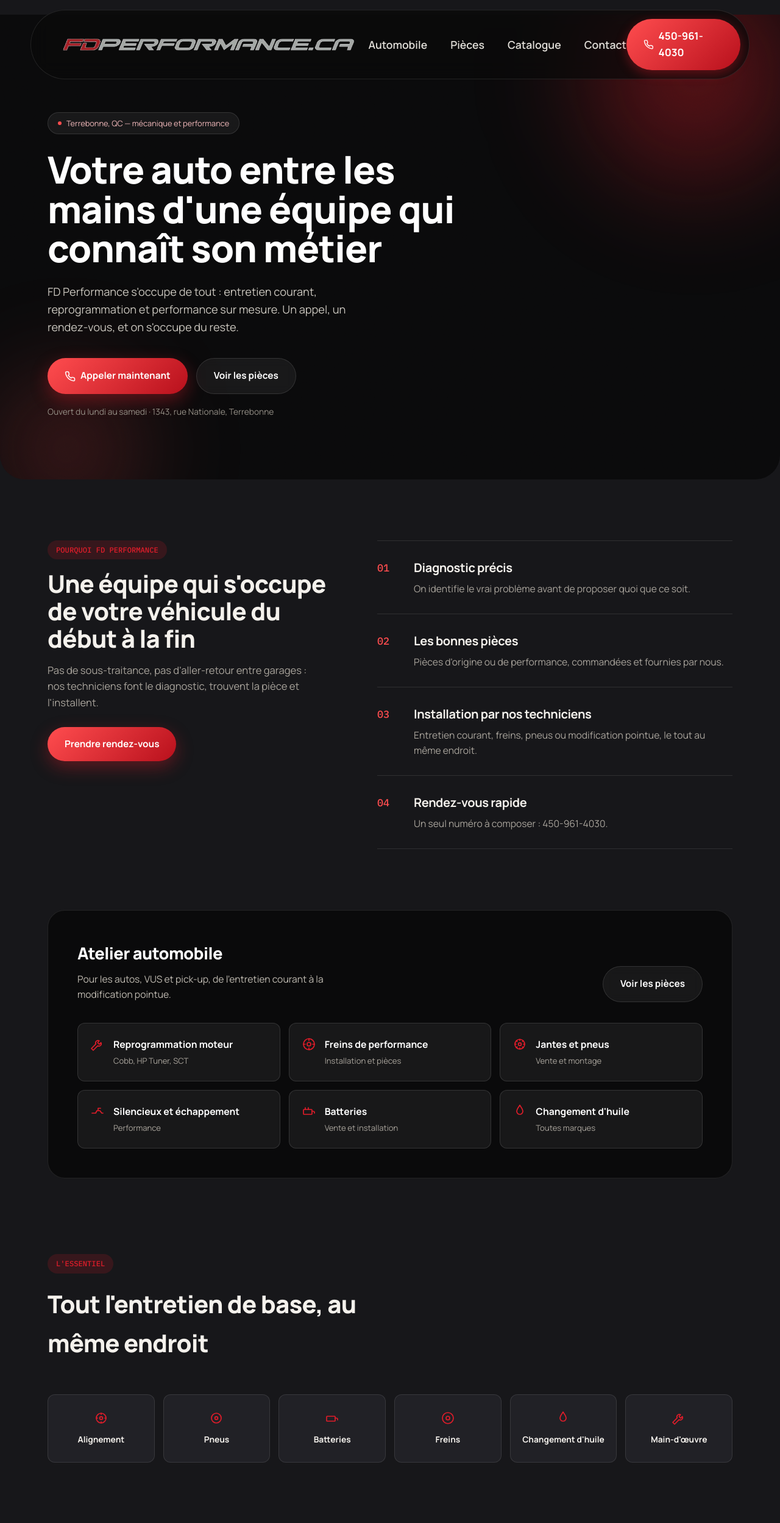
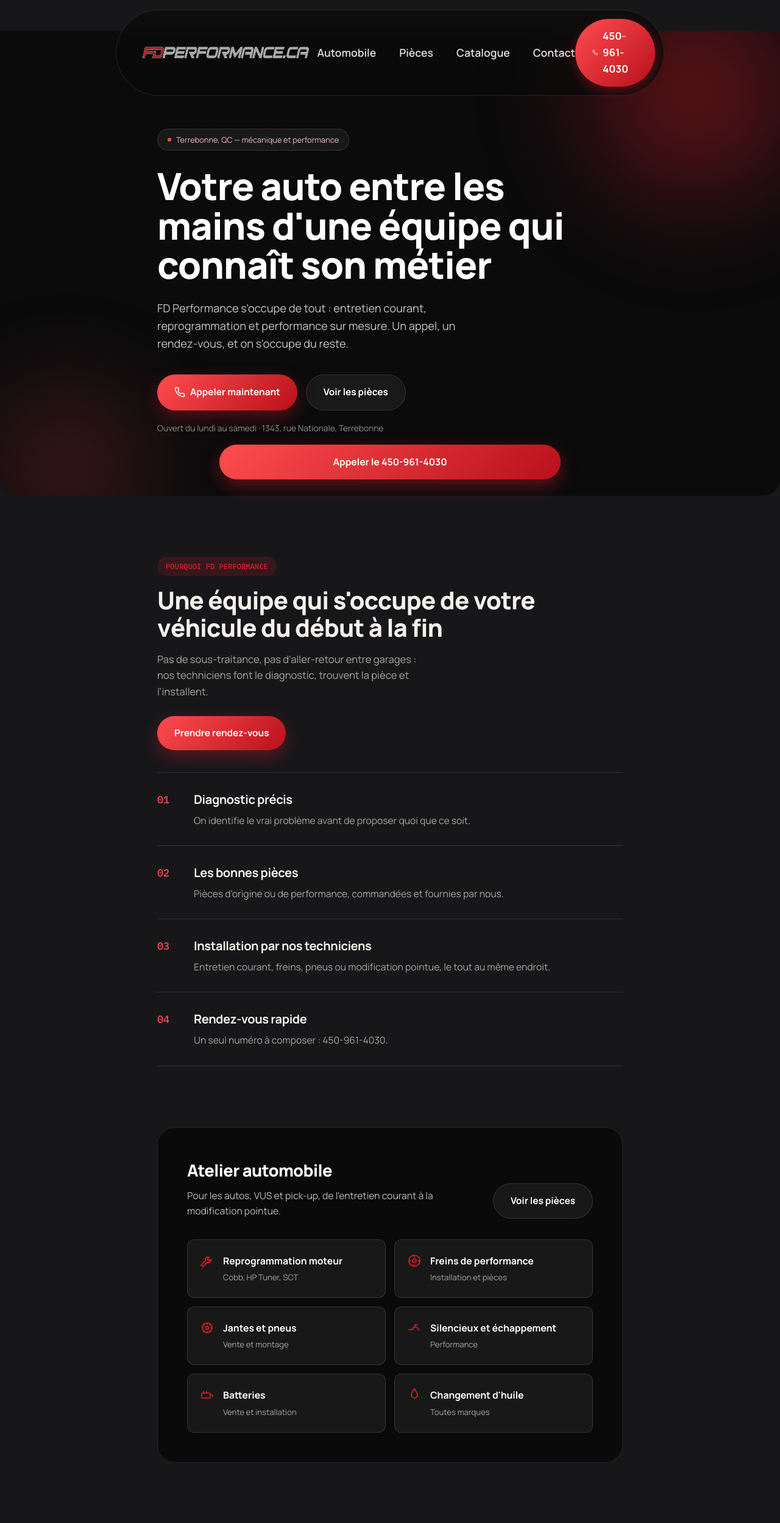
Before and after one commit to holl777/fdperformance, a plain HTML site: page index.html in a window 1280 px wide. Shown: the top 2497 px of the page at 61% size. Drawn offline with Linux system fonts and the light colour scheme.

Commit message:
Format téléphone sur tous les écrans
Co-Authored-By: Claude Sonnet 5.5 <noreply@anthropic.com>

```diff
--- a/index.html
+++ b/index.html
@@ -271,6 +271,21 @@
     .hero{border-radius:0 0 28px 28px;}
     footer{border-radius:28px 28px 0 0;}
   }
+  /* Même format que le téléphone, sur tous les écrans */
+  @media (min-width:901px){
+    .wrap{max-width:820px;}
+    .nav-pill{max-width:900px;}
+    .hero-inner{grid-template-columns:1fr;}
+    .why-layout{grid-template-columns:1fr; gap:36px;}
+    .service-grid{grid-template-columns:1fr 1fr;}
+    .common-strip{grid-template-columns:repeat(3,1fr);}
+    .parts-banner{grid-template-columns:1fr;}
+    .contact-wrap{grid-template-columns:1fr;}
+    body{padding-bottom:90px;}
+    .mobile-call{display:block; max-width:560px; margin:0 auto;}
+    .hero{border-radius:0 0 28px 28px;}
+    footer{border-radius:28px 28px 0 0;}
+  }
   @media (max-width:560px){
     .service-grid{grid-template-columns:1fr;}
     .common-strip{grid-template-columns:repeat(2,1fr);}
```
